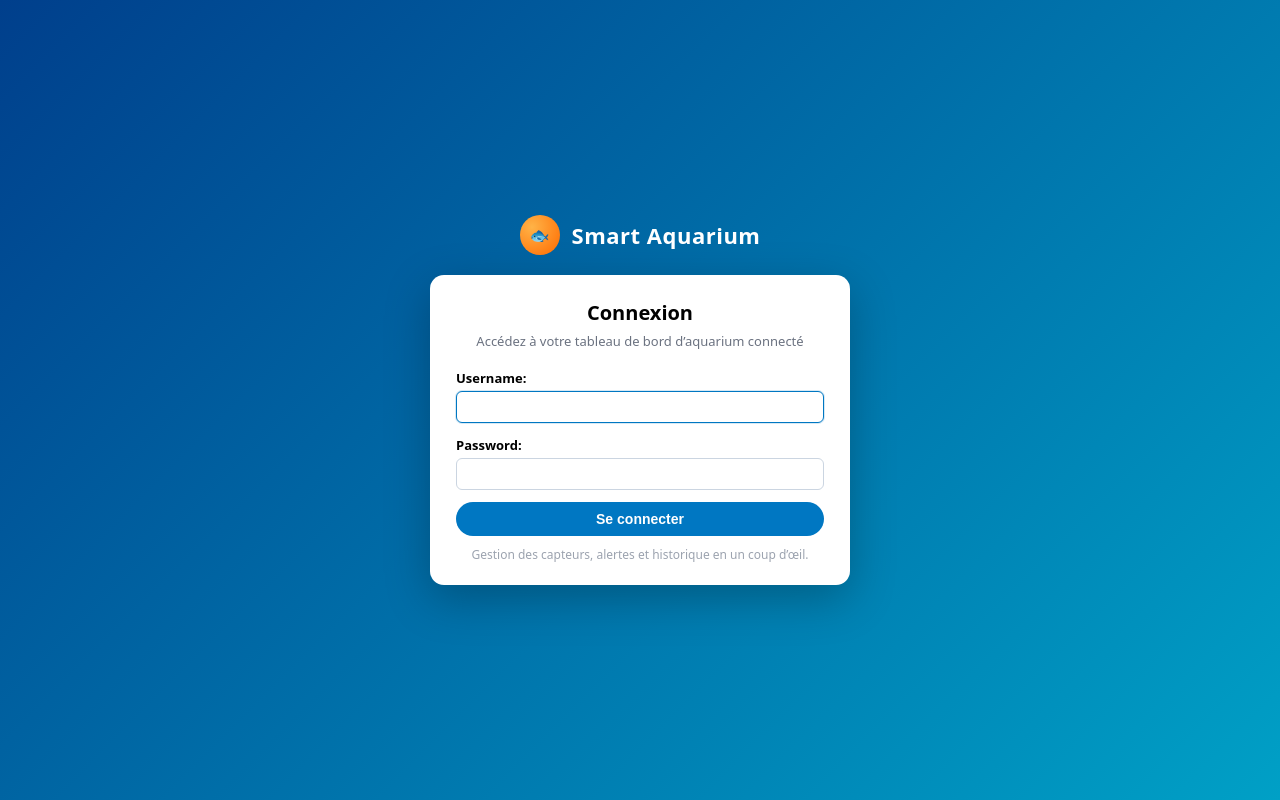
After one commit to FredLuc12/smartaquarium, a Django app: page /accounts/login/ in a window 1280 px wide. The commit adds this page. Run offline with Django 5.2, Linux system fonts and the light colour scheme.

Commit message:
Templates

```diff
--- /dev/null
+++ b/dashboard/templates/registration/login.html
@@ -0,0 +1,159 @@
+<!doctype html>
+<html lang="fr">
+  <head>
+    <meta charset="UTF-8" />
+    <title>Connexion | Smart Aquarium</title>
+    <style>
+      body {
+        margin: 0;
+        font-family: system-ui, -apple-system, BlinkMacSystemFont, "Segoe UI", sans-serif;
+        background: linear-gradient(135deg, #003f8c, #00a0c6);
+        display: flex;
+        align-items: center;
+        justify-content: center;
+        min-height: 100vh;
+      }
+
+      .login-shell {
+        width: 100%;
+        max-width: 420px;
+        padding: 24px;
+      }
+
+      .brand {
+        display: flex;
+        align-items: center;
+        justify-content: center;
+        gap: 12px;
+        margin-bottom: 20px;
+        color: #fff;
+      }
+
+      .brand-logo {
+        width: 40px;
+        height: 40px;
+        border-radius: 50%;
+        background: radial-gradient(circle at 30% 30%, #ffb347, #ff6a00);
+        display: flex;
+        align-items: center;
+        justify-content: center;
+        font-weight: 900;
+        color: #003f8c;
+      }
+
+      .brand-title {
+        font-size: 22px;
+        font-weight: 700;
+        letter-spacing: 0.5px;
+      }
+
+      .login-card {
+        background: #ffffff;
+        border-radius: 14px;
+        padding: 24px 26px 22px;
+        box-shadow: 0 14px 45px rgba(0, 0, 0, 0.25);
+      }
+
+      .login-header {
+        text-align: center;
+        margin-bottom: 18px;
+      }
+
+      .login-header h2 {
+        margin: 0 0 6px;
+        font-size: 20px;
+      }
+
+      .login-header p {
+        margin: 0;
+        font-size: 13px;
+        color: #6b7280;
+      }
+
+      form p {
+        margin: 0 0 12px;
+        font-size: 14px;
+      }
+
+      label {
+        font-weight: 600;
+        font-size: 13px;
+      }
+
+      input[type="text"],
+      input[type="password"] {
+        width: 100%;
+        box-sizing: border-box;
+        margin-top: 4px;
+        padding: 7px 10px;
+        border-radius: 6px;
+        border: 1px solid #cbd5e1;
+        font-size: 14px;
+        outline: none;
+      }
+
+      input[type="text"]:focus,
+      input[type="password"]:focus {
+        border-color: #0077c2;
+        box-shadow: 0 0 0 1px rgba(0, 119, 194, 0.16);
+      }
+
+      .login-footer {
+        margin-top: 10px;
+      }
+
+      .login-footer button {
+        width: 100%;
+        padding: 9px 0;
+        background: #0077c2;
+        color: #fff;
+        border: none;
+        border-radius: 999px;
+        font-weight: 600;
+        font-size: 14px;
+        cursor: pointer;
+        transition: background 0.15s ease, transform 0.05s ease;
+      }
+
+      .login-footer button:hover {
+        background: #005fa0;
+        transform: translateY(-1px);
+      }
+
+      .login-meta {
+        margin-top: 10px;
+        text-align: center;
+        font-size: 12px;
+        color: #9ca3af;
+      }
+    </style>
+  </head>
+
+  <body>
+    <div class="login-shell">
+      <div class="brand">
+        <div class="brand-logo">🐟</div>
+        <div class="brand-title">Smart Aquarium</div>
+      </div>
+
+      <div class="login-card">
+        <div class="login-header">
+          <h2>Connexion</h2>
+          <p>Accédez à votre tableau de bord d’aquarium connecté</p>
+        </div>
+
+        <form method="post">
+          {% csrf_token %}
+          {{ form.as_p }}
+          <div class="login-footer">
+            <button type="submit">Se connecter</button>
+          </div>
+        </form>
+
+        <div class="login-meta">
+          Gestion des capteurs, alertes et historique en un coup d’œil.
+        </div>
+      </div>
+    </div>
+  </body>
+</html>
--- a/smartaquarium/settings.py
+++ b/smartaquarium/settings.py
@@ -116,3 +116,8 @@ USE_TZ = True
 # https://docs.djangoproject.com/en/6.0/howto/static-files/
 
 STATIC_URL = 'static/'
+
+
+LOGIN_URL = "/accounts/login"
+LOGIN_REDIRECT_URL = "/dashboard"
+LOGOUT_REDIRECT_URL = "/accounts/login"
--- a/smartaquarium/urls.py
+++ b/smartaquarium/urls.py
@@ -15,9 +15,12 @@ Including another URLconf
     2. Add a URL to urlpatterns:  path('blog/', include('blog.urls'))
 """
 from django.contrib import admin
+from django.shortcuts import redirect
 from django.urls import path, include
 
 urlpatterns = [
+    path("", lambda request: redirect("/accounts/login/")),
     path('admin/', admin.site.urls),
-    path('', include('dashboard.urls')),
+    path('dashboard/', include('dashboard.urls')),
+    path("accounts/", include("django.contrib.auth.urls")),
 ]
```
Also changed, not shown: dashboard/css/main.css (added, +73 -0 lines), dashboard/templates/base.html (+30 -5 lines), dashboard/templates/partials/footer.html (+13 -13 lines), dashboard/templates/partials/header.html (+72 -22 lines), dashboard/views.py (+8 -5 lines), db.sqlite3.
